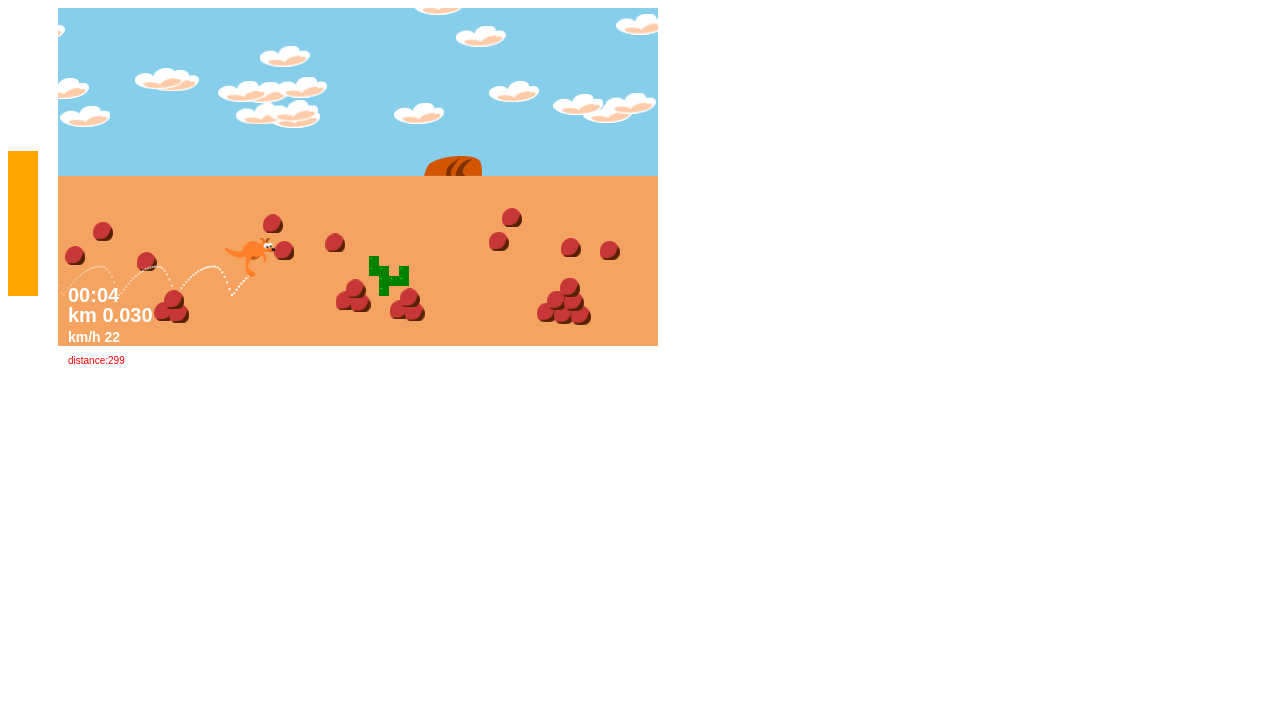
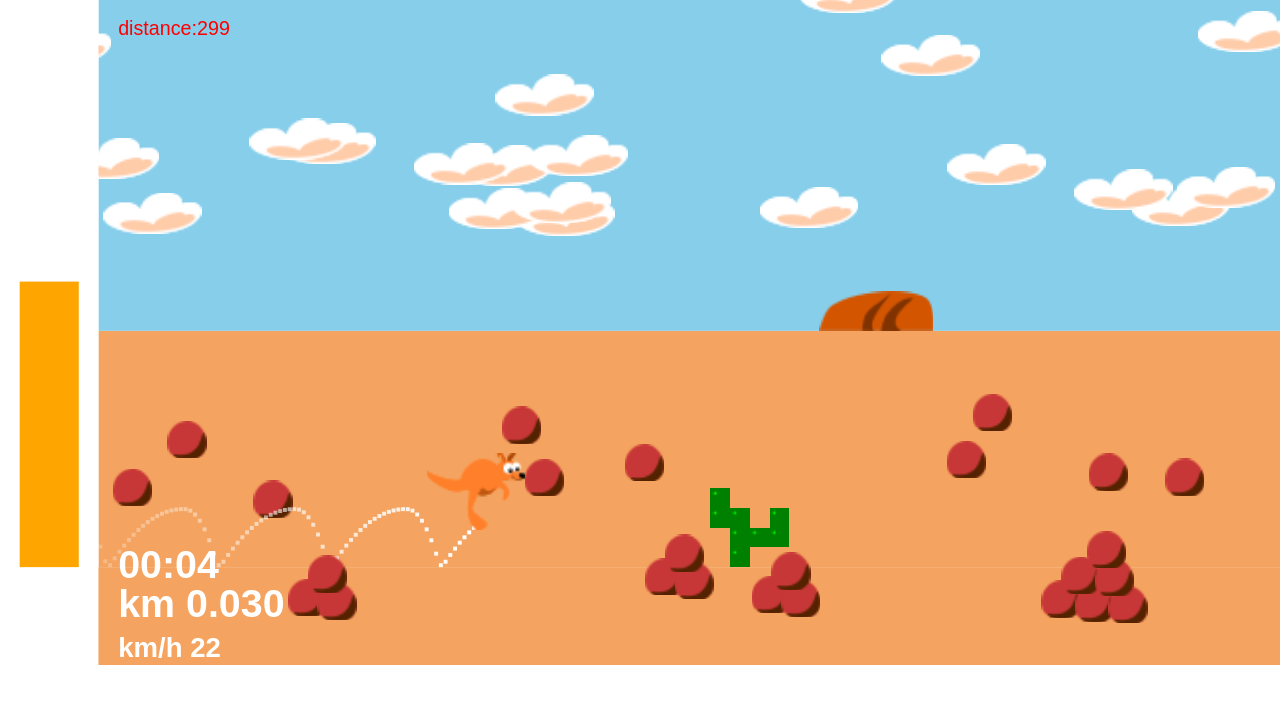
Before and after one commit to sleewja/xangaroo, a plain HTML site: page index.html in a window 1280 px wide. Drawn offline with Linux system fonts and the light colour scheme.

Commit message:
Dynamically resize viewport to window dimensions

```diff
--- a/index.html
+++ b/index.html
@@ -3,11 +3,28 @@
     <meta charset="utf-8" />
     <title>xangaroo</title>
     <link rel="icon" type="image/png" href="favicon.png" />
+    <style>
+      body, html { margin:0; padding: 0; }
+    </style>
   </head>
-  <body>
-    <div id="xangaroo"></div>
+  <body onresize="onResize()">
+    <div id="cr-stage"></div>
     <script type="text/javascript" src="crafty-min.js">
       comment="From https://github.com/craftyjs/Crafty/releases/download/0.9.0/crafty-min.js"
+    </script>
+    <script type="text/javascript">
+        // initial available dimensions, will be used in xangaroo.js to fit grid to window dimensions
+        var available_width = document.body.clientWidth;
+        var available_height = document.body.clientHeight;
+
+        function onResize(){
+          // update available dimensions, used in xangaroo.js
+          available_width = document.body.clientWidth;
+          available_height = document.body.clientHeight;
+          // then call the resize function from xangaroo.js
+          resizeViewport();
+        }
+
     </script>
     <script type="text/javascript" src="xangaroo.js" charset="utf-8"></script>
   </body>
--- a/xangaroo.js
+++ b/xangaroo.js
@@ -11,10 +11,9 @@ var Y_FLOOR = WORLD_HEIGHT - FLOOR_HEIGHT;
 var BUSH_HEIGHT = 120;
 var Y_HORIZON = Y_FLOOR - BUSH_HEIGHT;
 var Y_STRATOSPHERE = -20;
-var FOOTER_HEIGHT = 100;
 var LEFT_MARGIN = 50;
 var CANVAS_WIDTH = LEFT_MARGIN + WORLD_WIDTH;
-var CANVAS_HEIGHT = WORLD_HEIGHT + FOOTER_HEIGHT;
+var CANVAS_HEIGHT = WORLD_HEIGHT;
 
 var COLOR_FLOOR = "sandybrown";
 var COLOR_BUSH = "sandybrown"; //"#f7b77a";
@@ -655,7 +654,9 @@ var spritePolygons = {
   ),
 }
 
-Crafty.init(CANVAS_WIDTH, CANVAS_HEIGHT, document.getElementById("xangaroo"));
+var viewportScale = calculateScalingFactor(available_width, available_height);
+Crafty.init(CANVAS_WIDTH * viewportScale, CANVAS_HEIGHT * viewportScale); // uses by default 'cr-stage' div
+
 
 Crafty.load(assetsObj, // preload assets
   function() { //when loaded
@@ -672,6 +673,31 @@ Crafty.load(assetsObj, // preload assets
 // ***********************************************
 // functions
 // ***********************************************
+
+// calculate viewport scaling factor
+function calculateScalingFactor(availableWidth, availableHeight){
+  stageWidth = CANVAS_WIDTH;
+  stageHeight = CANVAS_HEIGHT;
+  stageAspectRatio = stageWidth/stageHeight;
+  availableAspectRatio = availableWidth/availableHeight;
+  if (stageAspectRatio < availableAspectRatio){
+    // fit on height: the stage will occupy the full window's height
+    scaleFactor = availableHeight / stageHeight;
+  } else {
+    // fit on width: the stage will occupy the full window's width
+    scaleFactor = availableWidth / stageWidth;
+  }
+  return scaleFactor;
+}
+
+// resize and scale the viewport upon browser window resize
+function resizeViewport(){
+  viewportScale = calculateScalingFactor(available_width, available_height);
+  Crafty.viewport.width = CANVAS_WIDTH * viewportScale;
+  Crafty.viewport.height = CANVAS_HEIGHT * viewportScale;
+  Crafty.viewport.scale(viewportScale);
+}
+
 
 // draw initial world
 function drawWorld() {
@@ -828,9 +854,9 @@ function drawLeftPanel() {
   // energy reserve
   energyBar = Crafty.e("2D, Canvas, Color")
     .attr({
-      x: 0,
+      x: LEFT_MARGIN/5,
       y: Y_FLOOR, // initially empty
-      w: 30,
+      w: LEFT_MARGIN/5 * 3,
       h: 0, // initially empty
       z: Z_PANEL,
     })
@@ -846,9 +872,9 @@ function drawLeftPanel() {
   // for the first kangaroo entity
   energyUsedBar = Crafty.e("2D, Canvas, Color")
     .attr({
-      x: 5,
+      x: LEFT_MARGIN/5 + 5,
       y: Y_FLOOR, // initially empty
-      w: 20,
+      w: LEFT_MARGIN/5 * 2,
       h: 0, // initially empty
       z: Z_PANEL,
     })
@@ -868,7 +894,7 @@ function drawFooter() {
     Crafty.e("2D, Canvas, Text")
       .attr({
         x: LEFT_MARGIN + 10,
-        y: CANVAS_HEIGHT - FOOTER_HEIGHT+10,
+        y: 10,
         w: 100,
       })
       .text(function () {
@@ -2159,6 +2185,7 @@ Crafty.bind("UpdateFrame", function (eventData) {
 });
 
 Crafty.scene("main", function () {
+  Crafty.viewport.scale(viewportScale);
   startTime = new Date().getTime();
   distance = 0;
   distanceLastPopulate = distance;
```
